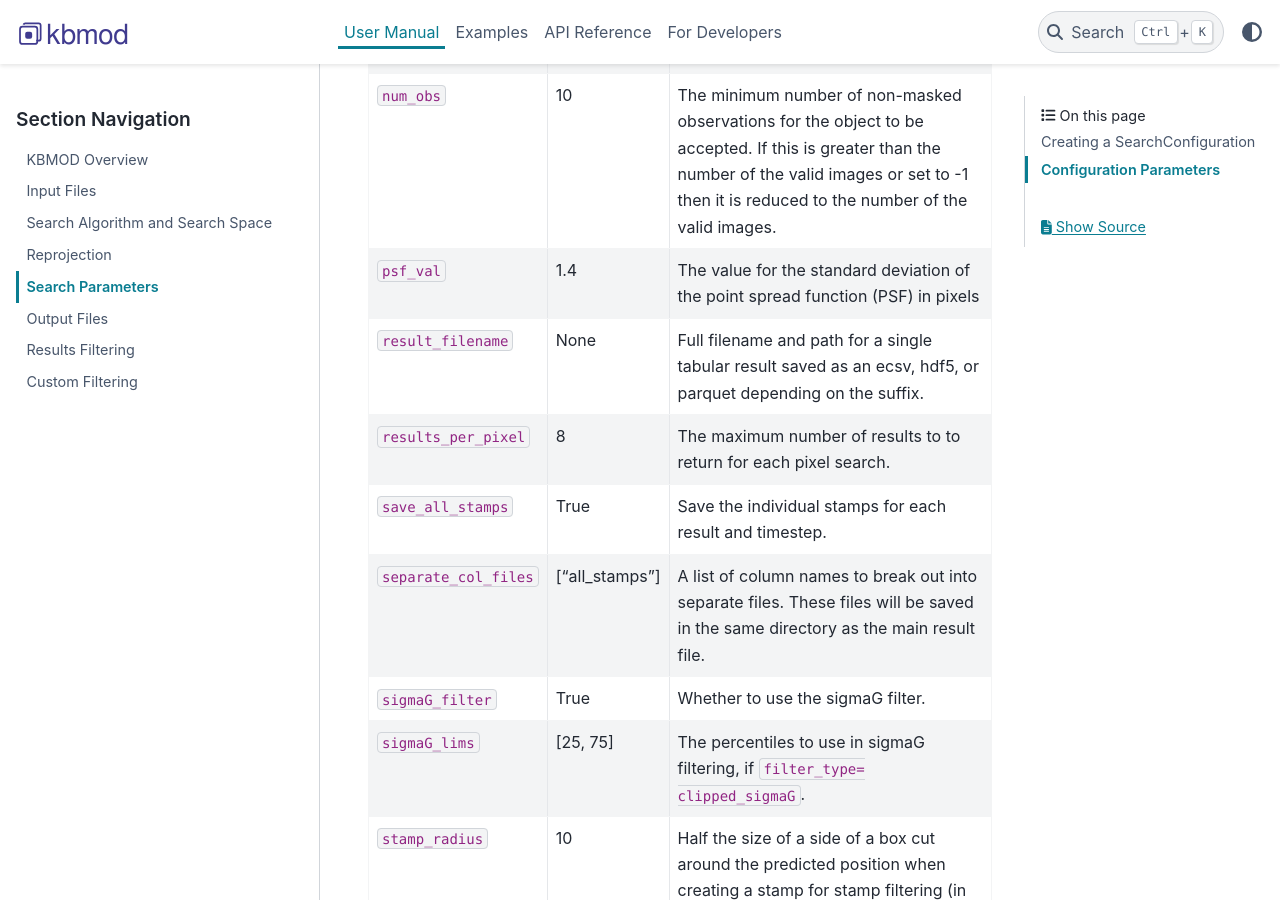
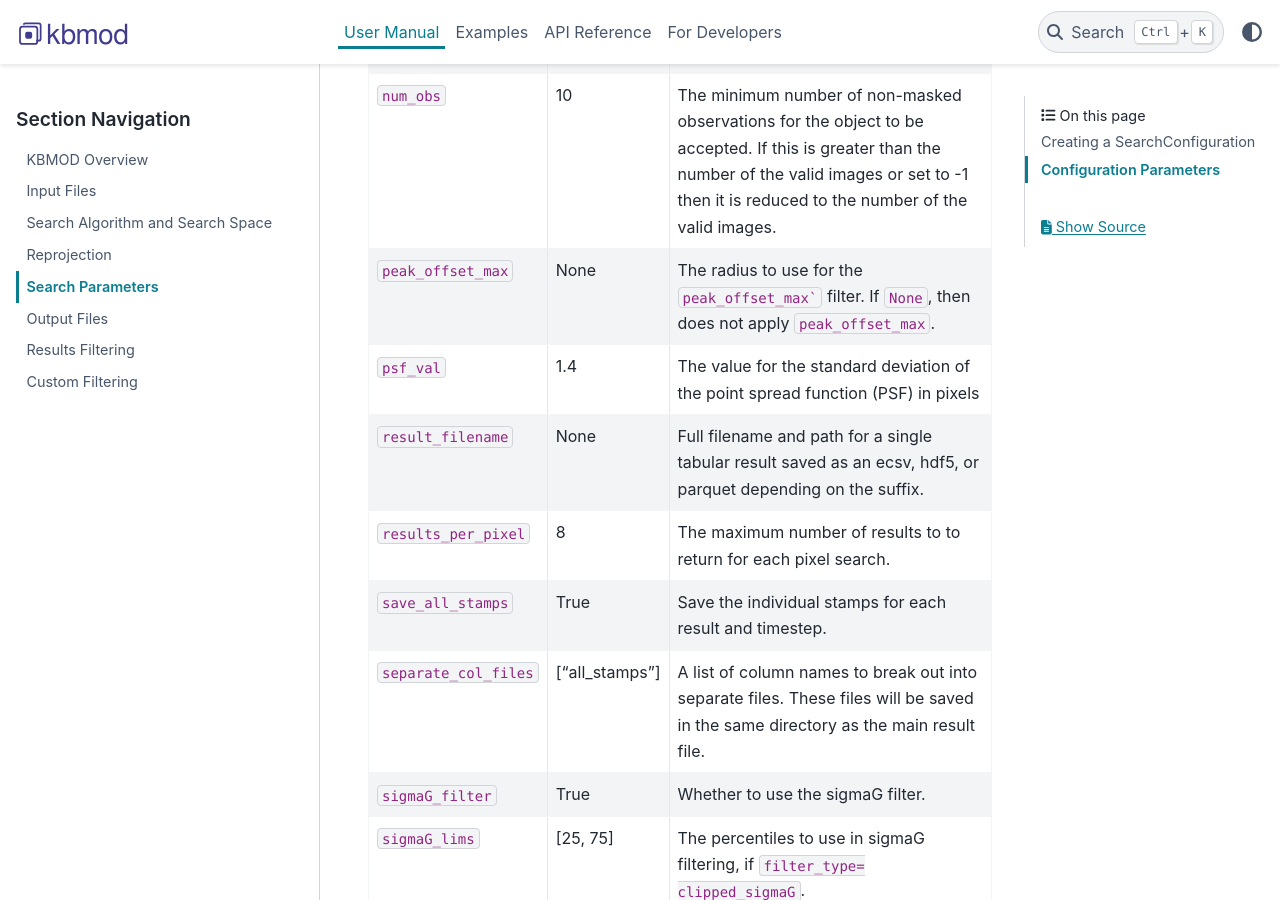
Before and after one commit to dirac-institute/kbmod, a Sphinx documentation site: the page built from docs/source/user_manual/search_params.rst, in a window 1280 px wide and 900 px high, scrolled down 2867 px. Built offline with Sphinx 7.4.7 and the PyData theme 0.15.4, drawn with Linux system fonts in a browser that asks for light colours; pages that are not in the unit, such as notebooks, are missing from menus.

Commit message:
initial documentation update to include peak_offset_max

````diff
--- a/docs/source/user_manual/search_params.rst
+++ b/docs/source/user_manual/search_params.rst
@@ -114,6 +114,11 @@ Configuration Parameters
 |                        |                             | -1 then it is reduced to the number of |
 |                        |                             | the valid images.                      |
 +------------------------+-----------------------------+----------------------------------------+
+| ``peak_offset_max``    | None                        | The radius to use for the              |
+|                        |                             | ``peak_offset_max``` filter.           |
+|                        |                             | If ``None``, then does not apply       |
+|                        |                             | ``peak_offset_max``.                   |
++------------------------+-----------------------------+----------------------------------------+
 | ``psf_val``            | 1.4                         | The value for the standard deviation of|
 |                        |                             | the point spread function (PSF) in     |
 |                        |                             | pixels                                 |
````
